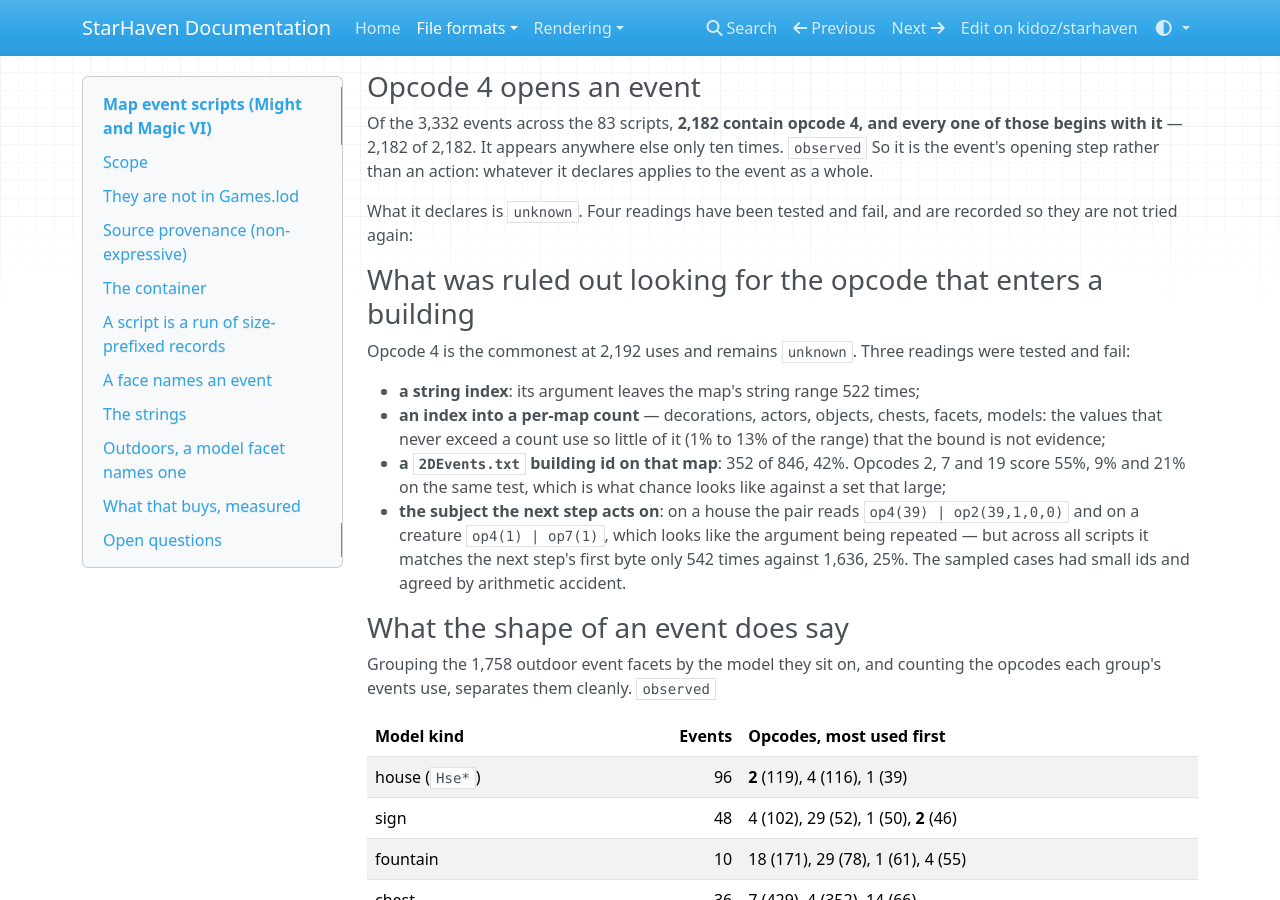
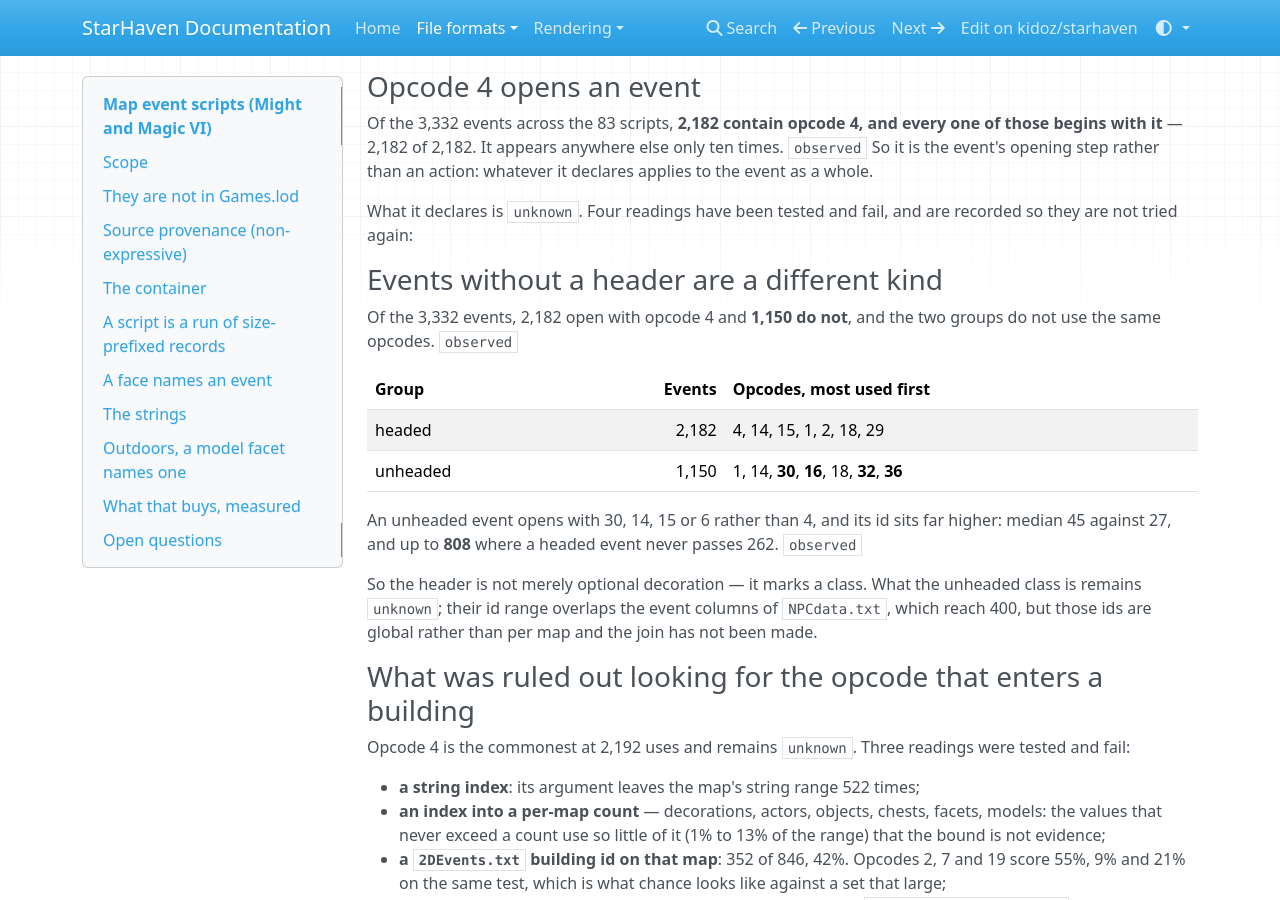
Before and after one commit to kidoz/starhaven, an MkDocs documentation site: the page built from docs/formats/map-events.md, in a window 1280 px wide and 900 px high, scrolled down 2133 px. Built offline with MkDocs 1.6.1, drawn with Linux system fonts in a browser that asks for light colours; nearby versions of some CDN libraries.

Commit message:
Show that events with and without a header are different kinds

```diff
--- a/docs/formats/map-events.md
+++ b/docs/formats/map-events.md
@@ -105,6 +105,25 @@ whatever it declares applies to the event as a whole.
 
 What it declares is `unknown`. Four readings have been tested and fail, and are
 recorded so they are not tried again:
+
+### Events without a header are a different kind
+
+Of the 3,332 events, 2,182 open with opcode 4 and **1,150 do not**, and the two
+groups do not use the same opcodes. `observed`
+
+| Group | Events | Opcodes, most used first |
+| --- | ---: | --- |
+| headed | 2,182 | 4, 14, 15, 1, 2, 18, 29 |
+| unheaded | 1,150 | 1, 14, **30**, **16**, 18, **32**, **36** |
+
+An unheaded event opens with 30, 14, 15 or 6 rather than 4, and its id sits far
+higher: median 45 against 27, and up to **808** where a headed event never
+passes 262. `observed`
+
+So the header is not merely optional decoration — it marks a class. What the
+unheaded class is remains `unknown`; their id range overlaps the event columns
+of `NPCdata.txt`, which reach 400, but those ids are global rather than per map
+and the join has not been made.
 
 ### What was ruled out looking for the opcode that enters a building
 
```
